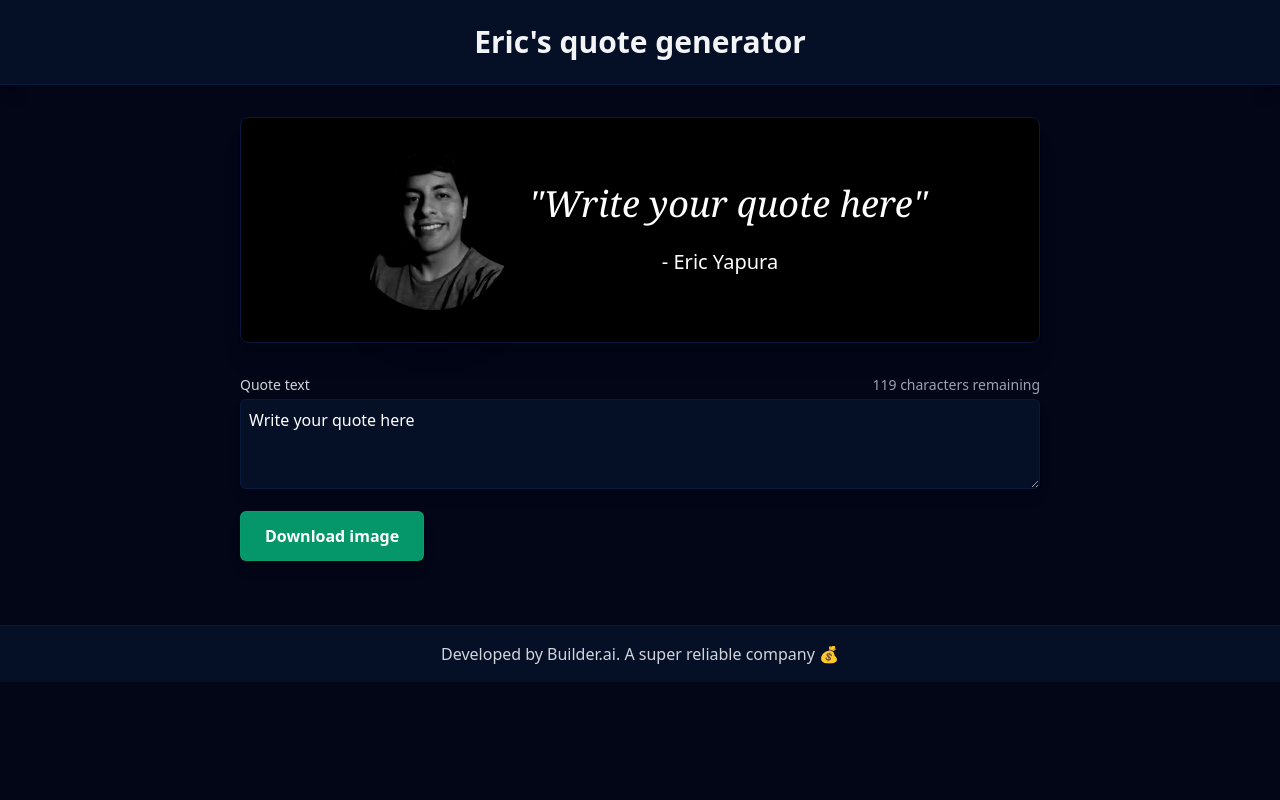
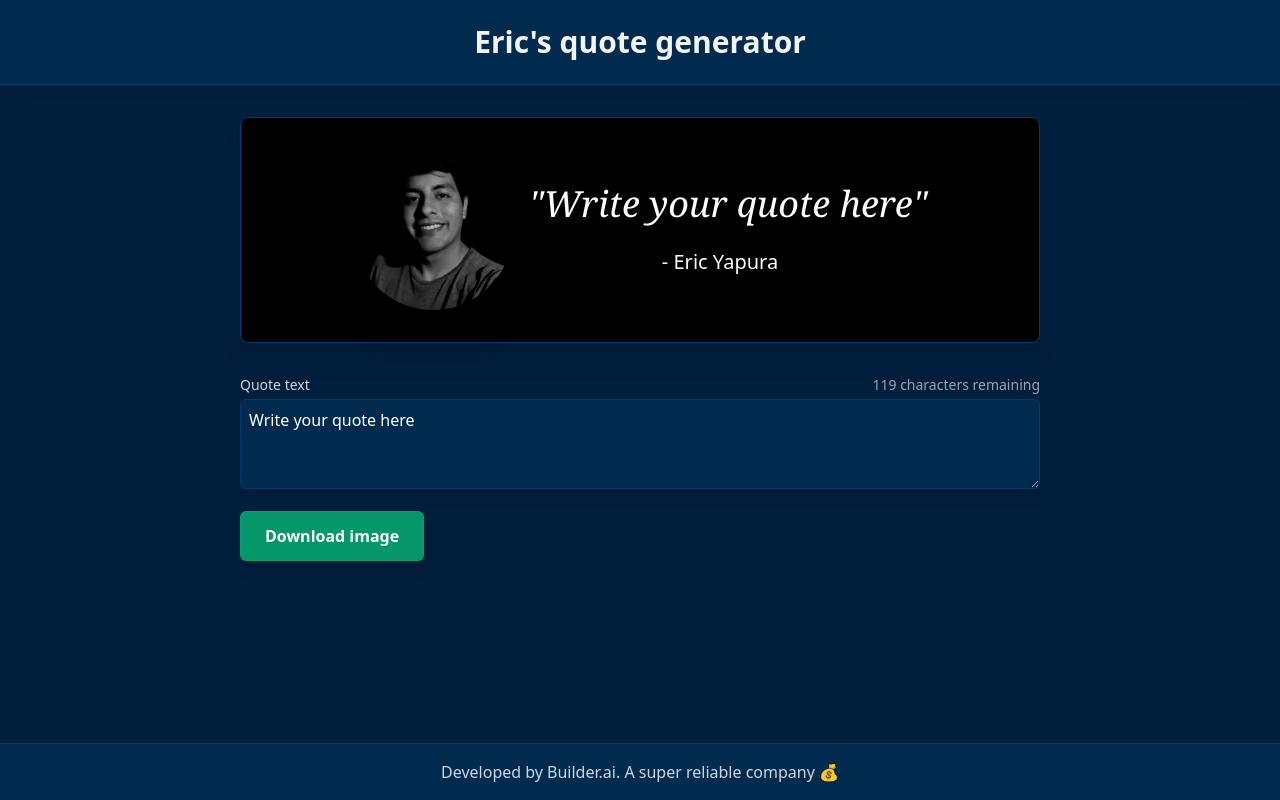
Before and after one commit to gabit690/thanks-eric, a React (Vite) app: page / in a window 1280 px wide. Built offline with nearby package versions, Linux system fonts and the light colour scheme.

Commit message:
style: actualizar paleta de colores a tonos azules

```diff
--- a/src/App.tsx
+++ b/src/App.tsx
@@ -3,8 +3,8 @@ import { Footer } from "./components/Footer/Footer";
 
 function App() {
   return (
-    <div className="min-h-screen bg-[#020617]">
-      <header className="w-full bg-[#051027] shadow-lg border-b border-[#0a1a3c]">
+    <div className="min-h-screen bg-[#001f3d]">
+      <header className="w-full bg-[#002b4f] shadow-lg border-b border-[#003d73]">
         <h1 className="text-3xl font-bold text-gray-100 text-center py-6">
           Eric's quote generator
         </h1>
--- a/src/components/Footer/Footer.tsx
+++ b/src/components/Footer/Footer.tsx
@@ -1,6 +1,6 @@
 export const Footer = () => {
   return (
-    <footer className="w-full py-4 mt-8 text-center text-gray-300 bg-[#051027] border-t border-[#0a1a3c]">
+    <footer className="w-full py-4 mt-8 text-center text-gray-300 bg-[#002b4f] border-t border-[#003d73] fixed bottom-0">
       <p>Developed by Builder.ai. A super reliable company 💰</p>
     </footer>
   );
--- a/src/components/QuoteGenerator/QuoteGenerator.tsx
+++ b/src/components/QuoteGenerator/QuoteGenerator.tsx
@@ -47,7 +47,7 @@ export const QuoteGenerator = () => {
       {/* Preview Section */}
       <div
         ref={quoteRef}
-        className="bg-black text-white p-8 rounded-lg shadow-xl w-[800px] mx-auto border border-[#0a1a3c]"
+        className="bg-black text-white p-8 rounded-lg shadow-xl w-[800px] mx-auto border border-[#003d73]"
       >
         <div className="flex items-center justify-center">
           <div className="inline-flex items-center">
@@ -91,14 +91,14 @@ export const QuoteGenerator = () => {
             value={quote.text}
             onChange={handleQuoteChange}
             placeholder="Write something... 🤔"
-            className="w-full p-2 bg-[#051027] border border-[#0a1a3c] rounded-md text-white placeholder-gray-400 focus:ring-2 focus:ring-[#1a365d] focus:border-transparent shadow-lg"
+            className="w-full p-2 bg-[#002b4f] border border-[#003d73] rounded-md text-white placeholder-gray-400 focus:ring-2 focus:ring-[#004a8f] focus:border-transparent shadow-lg"
             rows={3}
             maxLength={MAX_CHARS}
           />
         </div>
         <button
           onClick={downloadImage}
-          className="mt-4 bg-emerald-600 text-white px-6 py-3 rounded-md hover:bg-emerald-500 active:bg-emerald-700 focus:outline-none focus:ring-2 focus:ring-emerald-400 focus:ring-offset-2 focus:ring-offset-[#020617] shadow-lg hover:shadow-emerald-500/30 font-semibold transition-all duration-200 border border-emerald-500/20"
+          className="mt-4 bg-emerald-600 text-white px-6 py-3 rounded-md hover:bg-emerald-500 active:bg-emerald-700 focus:outline-none focus:ring-2 focus:ring-emerald-400 focus:ring-offset-2 focus:ring-offset-[#001f3d] shadow-lg hover:shadow-emerald-500/30 font-semibold transition-all duration-200 border border-emerald-500/20"
         >
           Download image
         </button>
--- a/src/index.css
+++ b/src/index.css
@@ -16,7 +16,7 @@
 
   color-scheme: light dark;
   color: rgba(255, 255, 255, 0.87);
-  background-color: #242424;
+  background-color: #001f3d;
 
   font-synthesis: none;
   text-rendering: optimizeLegibility;
@@ -26,11 +26,11 @@
 
 a {
   font-weight: 500;
-  color: #646cff;
+  color: #4d9fff;
   text-decoration: inherit;
 }
 a:hover {
-  color: #535bf2;
+  color: #66b2ff;
 }
 
 body {
@@ -38,11 +38,13 @@ body {
   padding: 0;
   width: 100%;
   min-height: 100vh;
+  background-color: #001f3d;
 }
 
 #root {
   width: 100%;
   min-height: 100vh;
+  background-color: #001f3d;
 }
 
 h1 {
@@ -57,12 +59,12 @@ button {
   font-size: 1em;
   font-weight: 500;
   font-family: inherit;
-  background-color: #1a1a1a;
+  background-color: #660000;
   cursor: pointer;
   transition: border-color 0.25s;
 }
 button:hover {
-  border-color: #646cff;
+  border-color: #ff4d4d;
 }
 button:focus,
 button:focus-visible {
@@ -71,13 +73,13 @@ button:focus-visible {
 
 @media (prefers-color-scheme: light) {
   :root {
-    color: #213547;
-    background-color: #ffffff;
+    color: #660000;
+    background-color: #fff5f5;
   }
   a:hover {
-    color: #747bff;
+    color: #ff6666;
   }
   button {
-    background-color: #f9f9f9;
+    background-color: #800000;
   }
 }
```
